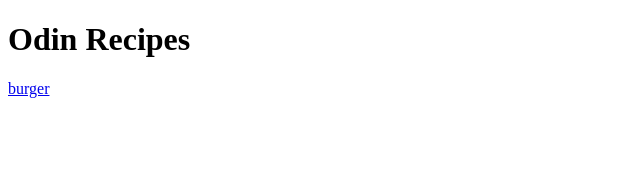
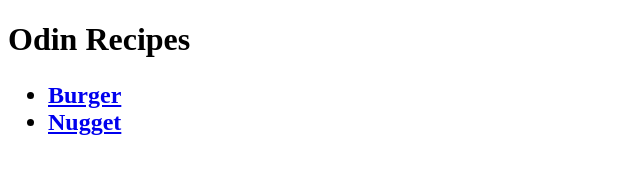
Before and after one commit to NaVis0mple/odin-recipes, a plain HTML site: page index.html in a window 1280 px wide. Shown: the whole page, without its empty margins (0-640 px from the left). Drawn offline with Linux system fonts and the light colour scheme.

Commit message:
Edit index.html

```diff
--- a/index.html
+++ b/index.html
@@ -6,6 +6,13 @@
 </head>
 <body>
     <h1>Odin Recipes</h1>
-    <a href="./recipes/burger.html">burger</a>
+    <h2>
+    <ul>
+        <li><a href="./recipes/burger.html">Burger</a></li>
+        <li><a href="./recipes/nugget.html">Nugget</a></li>
+
+
+    </ul>
+    </h2>
 </body>
 </html>
```
Also changed, not shown: link-and-image/nugget.jpg (added).
